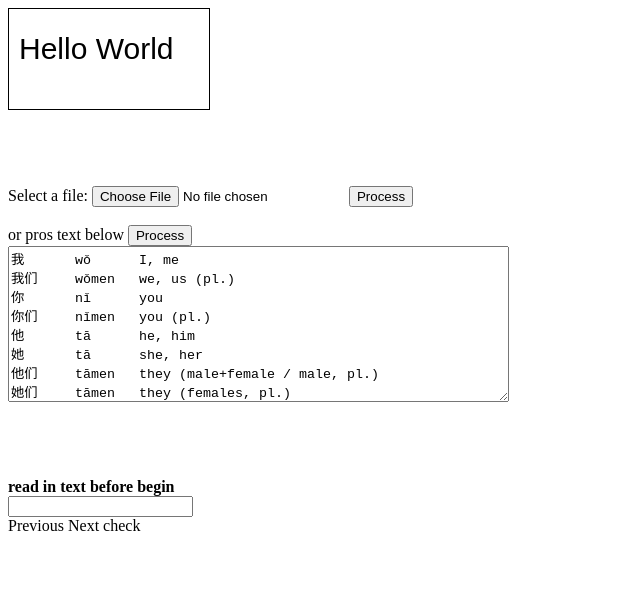
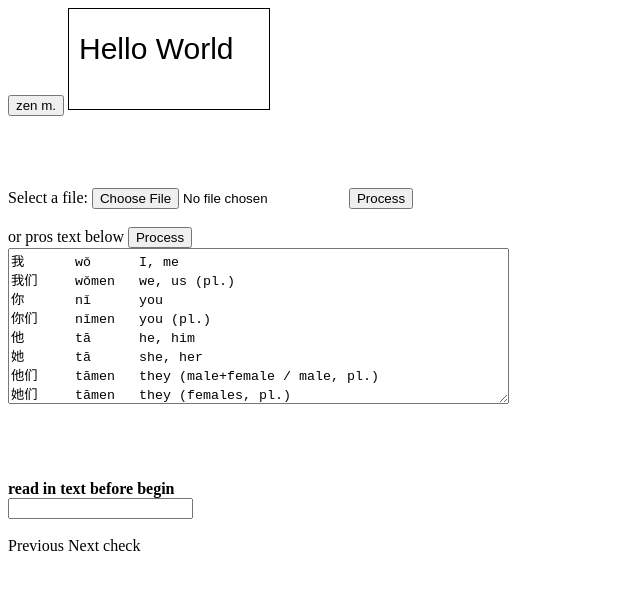
Before and after one commit to Kraftbar/gtk-lang, a plain HTML site: page _html/index.html in a window 1280 px wide. Both pictures are taken after a click on the element "check". Shown: the whole page, without its empty margins (0-640 px from the left). Drawn offline with Linux system fonts and the light colour scheme.

Commit message:
Add files via upload

```diff
--- a/_html/index.html
+++ b/_html/index.html
@@ -11,6 +11,7 @@
 
 <body>
 
+  <button onclick="zenFunction()">zen m.</button>
 
 <canvas id="myCanvas" width="200" height="100" style="border:1px solid #000000;">
 </canvas>
@@ -22,11 +23,15 @@
 <br/>
 
 <!-- script needs to load after canvas -->
-Select a file: <input type="file" id="myFile">
-<button onclick='processFile()'>Process</button>
+<label id="fileLabel" for="file">Select a file: </label>
+<input id="myFile" type="file" >
+<button id="prosFileButton" onclick="processFile()">Process</button>
+
 <br/>
 <br/>
-or pros text below <button onclick='processText()'>Process</button><br/>
+<label id="prosLabel" for="file">or pros text below </label>
+<button id="prosButton" onclick="processText()">Process</button><br/>
+
 <textarea id="myTextarea" name="message" rows="10" cols="60">
 我	wǒ	I, me
 我们	wǒmen	we, us (pl.)
@@ -47,11 +52,14 @@ or pros text below <button onclick='processText()'>Process</button><br/>
 
 
 
+    <div id="input_output">
+    <div id="output"> <b>read in text before begin</b></div>
+    <input id="typed_word" type="text"  name="lname" />
+    <label id="feedback" for="typed_word"></label>
+  </div>
+  <br/>
 
-    <div id="output"> <b>read in text before begin</b></div>
-    <input type="text" id="typed_word" name="lname" />
-    <label id="feedback" for="typed_word"></label>
-    <div>
+    <div id="buttons">
         <span id="prev_button">Previous</span>
         <span id="next_button">Next</span>
         <span id="check_button">check</span>
--- a/_html/script.js
+++ b/_html/script.js
@@ -33,7 +33,6 @@ function pros(csv){
       words_length=i;
     }
 
-//    document.getElementById('output').innerHTML = "text read inn, ready to start^^".bold();
     document.getElementById('output').innerHTML = words[k].join(" ");
 
 }
@@ -56,8 +55,22 @@ function processFile(){
 }
 
 
+// Feedback correct
+function prossAswer(userInput, solution){
+  var string_feedback="";
+  for (var i = 0; i < solution.length; i++) {
+      if(userInput.charAt(i)==solution.charAt(i)){
+          string_feedback=string_feedback.concat(userInput.charAt(i));
+      }else{
+          string_feedback=string_feedback.concat("_");
+      }
+
+  }
+  return string_feedback;
+}
+
 // -----------------------
-// display array
+// display word array
 // -----------------------
 
 
@@ -82,15 +95,17 @@ function prevItem() {
 }
 function checkItem() {
 
-    var inputVal = document.getElementById("typed_word").value;
-    if(inputVal==words[k][2]){
 
-        return "✓";
-         correct_flag=1;
+  var inputVal = document.getElementById("typed_word").value;
+  var answer=words[k][2];
+  console.log(prossAswer(inputVal,answer));
+  if(inputVal==answer){
+      return "✓";
+       correct_flag=1;
 
-    }else{
-        return  "☓";
-    }
+  }else{
+      return  "☓";
+  }
 
 
 }
@@ -134,3 +149,68 @@ typed_word.addEventListener("keyup", function(event) {
     }
 
 });
+
+
+
+
+
+
+// -----------------------
+// Zen mode
+// -----------------------
+
+function zenFunction() {
+    var hide0 = document.getElementById("myCanvas");
+
+    var hide1 = document.getElementById("fileLabel");
+    var hide2 = document.getElementById("myFile");
+    var hide3 = document.getElementById("prosFileButton");
+    var hide4 = document.getElementById("prosLabel");
+    var hide5 = document.getElementById("prosButton");
+    var hide6 = document.getElementById("myTextarea");
+    if (hide0.style.display === "none") {
+        hide0.style.display = "block";
+      } else {
+        hide0.style.display = "none";
+      }
+
+    if (hide1.style.display === "none") {
+      hide1.style.display = "block";
+    } else {
+      hide1.style.display = "none";
+    }
+
+    if (hide2.style.display === "none") {
+        hide2.style.display = "block";
+      } else {
+        hide2.style.display = "none";
+      }
+
+      if (hide3.style.display === "none") {
+        hide3.style.display = "block";
+      } else {
+        hide3.style.display = "none";
+      }
+      if (hide4.style.display === "none") {
+        hide4.style.display = "block";
+      } else {
+        hide4.style.display = "none";
+      }
+      if (hide5.style.display === "none") {
+        hide5.style.display = "block";
+      } else {
+        hide5.style.display = "none";
+      }
+      if (hide6.style.display === "none") {
+        hide6.style.display = "block";
+      } else {
+        hide6.style.display = "none";
+      }
+      var alignValue = "center";
+
+      var div1 = document.getElementById ("input_output");
+      var div2 = document.getElementById ("buttons");
+      div1.style.textAlign = "center";
+      div2.style.textAlign = "center";
+
+  }
```
Also changed, not shown: _html/_words.txt.
